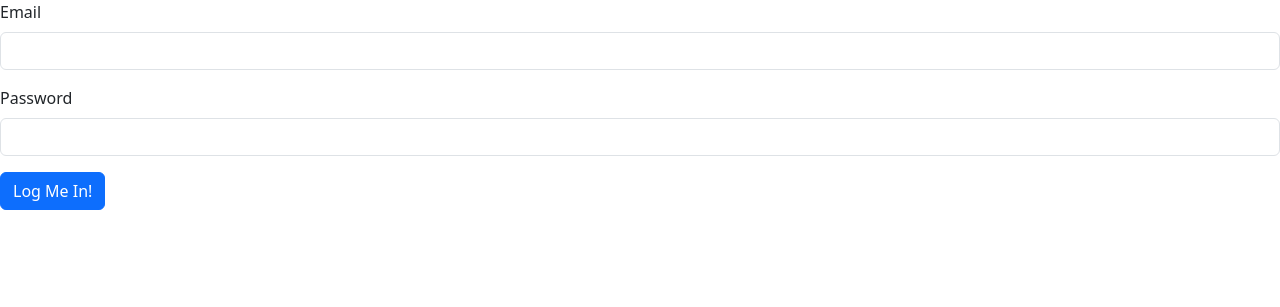
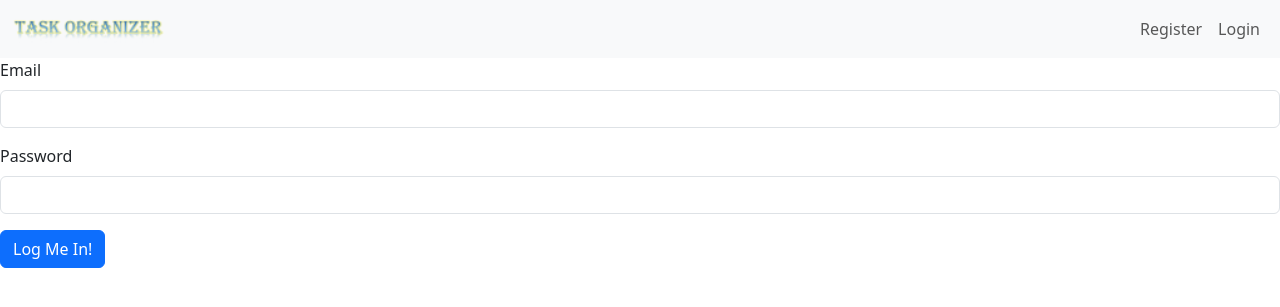
Before and after one commit to shubhenduanupamdutta/Portfolio_08_ToDo_List, a Flask app: page /login in a window 1280 px wide. Shown: the top 307 px of the page. Run offline with Flask 3, Linux system fonts and the light colour scheme; some libraries are stand-ins or nearby versions.

Commit message:
Create navigation bar.

```diff
--- a/app.py
+++ b/app.py
@@ -92,7 +92,7 @@ def register():
         else:
             login_user(new_user)
             session['name'] = new_user.name
-            flash(f"Welcome {new_user.name}. You are logged in.")
+            flash(f"Welcome {new_user.name.title()}. You are logged in.")
             return redirect(url_for('home'))
 
     return render_template('register.html', form=form)
@@ -113,7 +113,7 @@ def login():
         if check_password_hash(user.password, user_password):
             login_user(user)
             session['name'] = user.name
-            flash(f"Welcome back {user.name}. You are logged in.")
+            flash(f"Welcome back {user.name.title()}. You are logged in.")
             return redirect(url_for('home'))
         else:
             flash("Wrong Password!")
@@ -122,5 +122,12 @@ def login():
     return render_template("login.html", form=form)
 
 
+@app.route('/logout')
+def logout():
+    logout_user()
+    flash("You are logged out.")
+    return redirect(url_for('home'))
+
+
 if __name__ == '__main__':
     app.run()
--- a/templates/base.html
+++ b/templates/base.html
@@ -11,8 +11,37 @@
 <body>
 
 <!-- Navigation -->
-
+<nav class="navbar navbar-expand-lg navbar-light bg-light">
+    <div class="container-fluid">
+        <a class="navbar-brand" href="{{ url_for('home') }}">
+            <img src="{{ url_for('static', filename='images/title_icon.png') }}" height="30" alt="task-manager-logo">
+        </a>
+        <button class="navbar-toggler" type="button" data-bs-target="#navbar" data-bs-toggler="collapse" aria-controls="navbar" aria-expanded="false" aria-label="Toggle navigation">
+            <span class="navbar-toggler-icon"></span>
+        </button>
+        <div class="collapse navbar-collapse" id="navbarSupportedContent">
+            <ul class="navbar-nav ms-auto mb-2 mb-lg-0">
+                {% if not current_user.is_authenticated %}
+                <li class="nav-item">
+                    <a class="nav-link" href="{{ url_for('register') }}">Register</a>
+                </li>
+                <li class="nav-item">
+                    <a class="nav-link" href="{{ url_for('login') }}">Login</a>
+                </li>
+                {% else %}
+                <li class="nav-item">
+                    <a class="nav-link" href="{{ url_for('logout') }}">Logout</a>
+                </li>
+                {% endif %}
+            </ul>
+        </div>
+    </div>
+</nav>
 <!-- Page Content -->
+<section id="flashMessages" class="container">
+    {% from 'bootstrap/utils.html' import render_messages %}
+        {{ render_messages() }}
+</section>
 {% block content %}{% endblock %}
 
 {% block scripts %}
--- a/templates/login.html
+++ b/templates/login.html
@@ -2,5 +2,5 @@
 
 {% block content %}
     {% from 'bootstrap/form.html' import render_form %}
-        {{ render_form(form, action=url_for('home'), novalidate=True, method='post') }}
+        {{ render_form(form, action=url_for('login'), novalidate=True, method='post') }}
 {% endblock %}
```
Also changed, not shown: static/images/title_icon.png (added).
